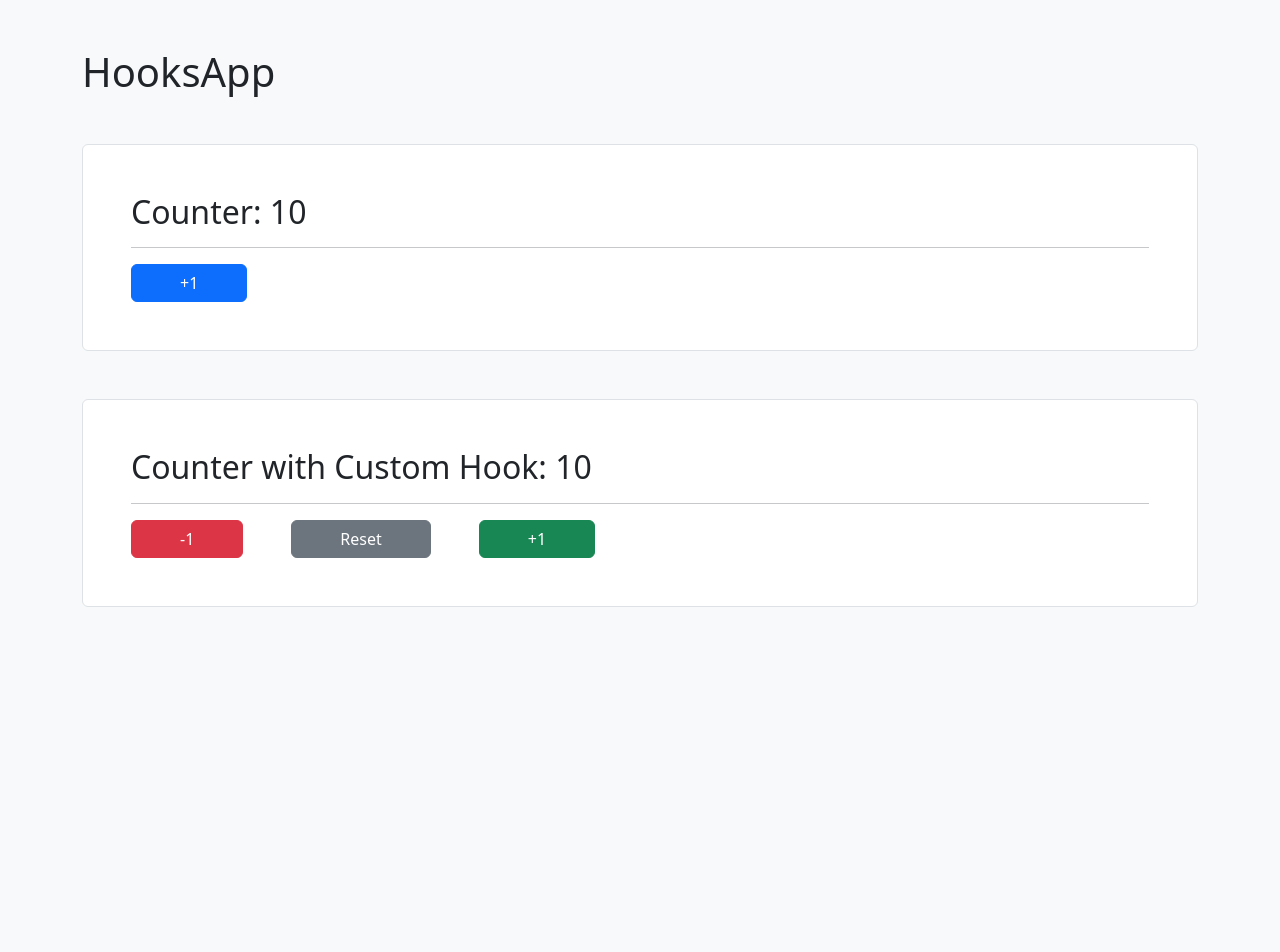
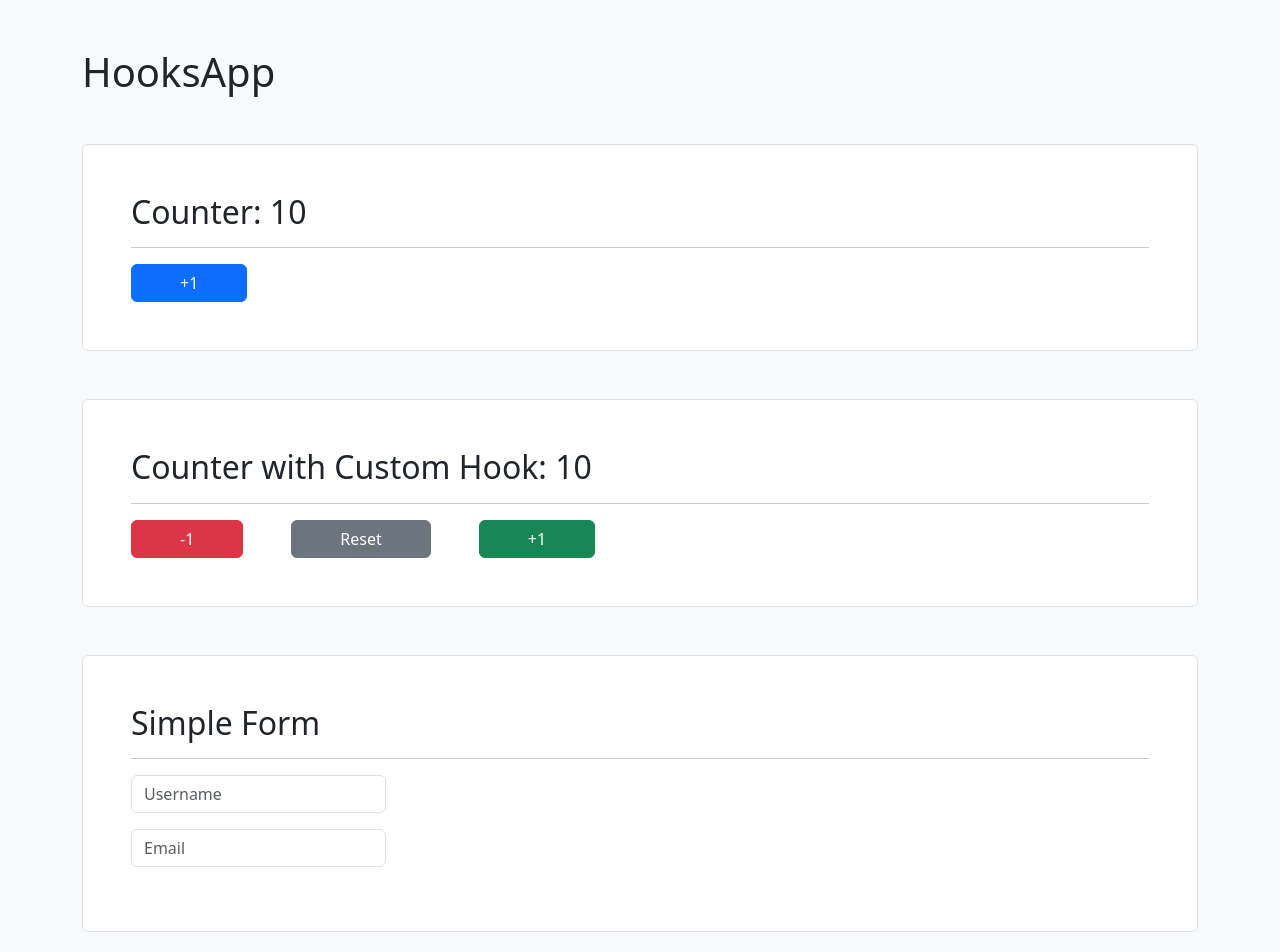
Before and after one commit to jpin730/react-hooks-app, a React (Vite) app: page / in a window 1280 px wide. Shown: the top 952 px of the page. Before the commit the page ends 800 px from the top, so only its background shows below. Built offline with nearby package versions, Linux system fonts and the light colour scheme.

Commit message:
feat: :sparkles: add simple form and message components

```diff
--- a/src/main.jsx
+++ b/src/main.jsx
@@ -4,15 +4,18 @@ import ReactDOM from "react-dom/client";
 import { HooksApp } from "./HooksApp";
 import { CounterApp } from "./useState/CounterApp";
 import { CounterWithCustomHook } from "./useState/CounterWithCustomHook";
+import { SimpleForm } from "./useEffect/SimpleForm";
 
 ReactDOM.createRoot(document.getElementById("root")).render(
   <React.StrictMode>
     <div className="container">
-      <HooksApp></HooksApp>
+      <HooksApp />
 
-      <CounterApp></CounterApp>
+      <CounterApp />
 
-      <CounterWithCustomHook></CounterWithCustomHook>
+      <CounterWithCustomHook />
+
+      <SimpleForm />
     </div>
   </React.StrictMode>
 );
--- /dev/null
+++ b/src/useEffect/Message.jsx
@@ -0,0 +1,22 @@
+import { useEffect } from "react";
+
+export const Message = () => {
+  useEffect(() => {
+    console.log("Start listening mouse move.");
+    const onMouseMove = () => {
+      console.log("Listening mouse move..");
+    };
+    window.addEventListener("mousemove", onMouseMove);
+
+    return () => {
+      window.removeEventListener("mousemove", onMouseMove);
+      console.log("Stop listening mouse move.");
+    };
+  }, []);
+
+  return (
+    <div className="alert alert-danger w-25 text-center" role="alert">
+      User already exists
+    </div>
+  );
+};
--- /dev/null
+++ b/src/useEffect/SimpleForm.jsx
@@ -0,0 +1,39 @@
+import { useState } from "react";
+
+import { Message } from "./Message";
+
+export const SimpleForm = () => {
+  const [formState, setFormState] = useState({ username: "", email: "" });
+
+  const { username, email } = formState;
+
+  const onInputChange = ({ target: { name, value } }) => {
+    setFormState({ ...formState, [name]: value });
+  };
+
+  return (
+    <div className="bg-white border rounded p-5 my-5">
+      <h2>Simple Form</h2>
+      <hr />
+
+      <input
+        type="text"
+        className="form-control w-25 mb-3"
+        placeholder="Username"
+        name="username"
+        value={username}
+        onChange={onInputChange}
+      />
+      <input
+        type="text"
+        className="form-control w-25 mb-3"
+        placeholder="Email"
+        name="email"
+        value={email}
+        onChange={onInputChange}
+      />
+
+      {username === "user" && <Message />}
+    </div>
+  );
+};
```
